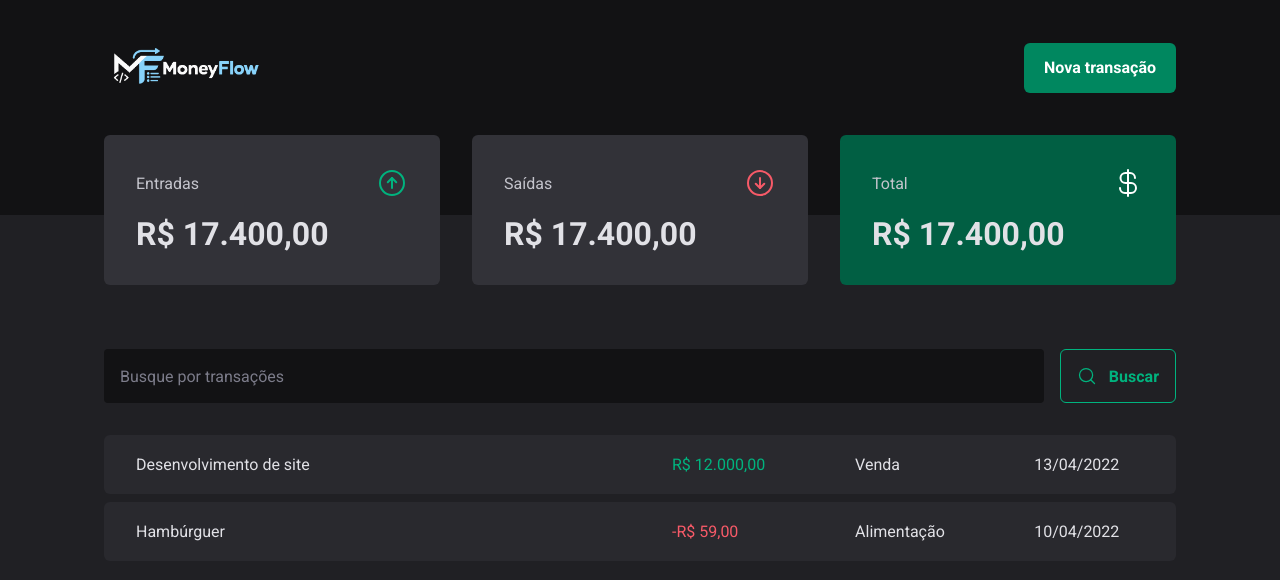
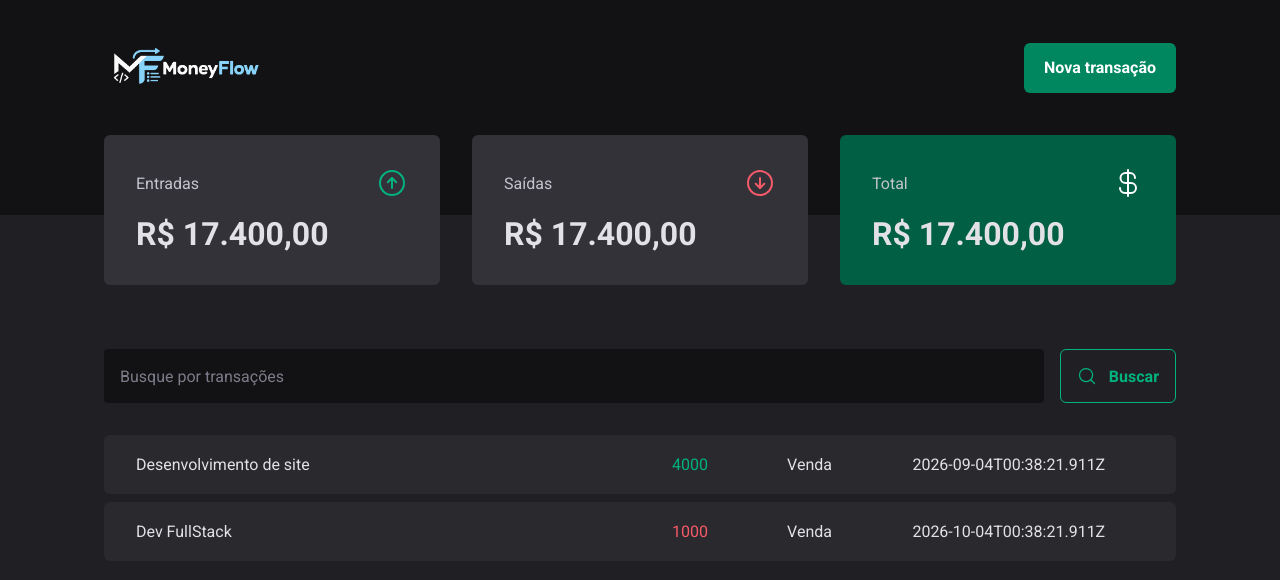
Before and after one commit to MDM04/MoneyFlow, a React (Vite) app: page / in a window 1280 px wide. Shown: the top 580 px of the page. Built offline with nearby package versions, Linux system fonts and the light colour scheme; data requests are answered from the project's data file.

Commit message:
feat: add TransactionsContext

```diff
--- a/server.json
+++ b/server.json
@@ -5,7 +5,7 @@
             "description": "Desenvolvimento de site",
             "type": "income",
             "category": "Venda",
-            "price": 14000,
+            "price": 4000,
             "createdAt": "2026-09-04T00:38:21.911Z"
         },
         {
--- a/src/App.tsx
+++ b/src/App.tsx
@@ -2,12 +2,15 @@ import { ThemeProvider } from "styled-components";
 import { defaultTheme } from "./styles/themes/default";
 import { GlobalStyle } from "./styles/global";
 import { Transactions } from "./pages/Transactions";
+import { TransactionProvider } from "./contexts/TransactionsContext";
 
 export function App() {
   return (
     <ThemeProvider theme={defaultTheme}>
       <GlobalStyle/>
-        <Transactions/>
+        <TransactionProvider>
+          <Transactions/>
+        </TransactionProvider>
     </ThemeProvider>
   )
 }
--- a/src/components/Summary.tsx
+++ b/src/components/Summary.tsx
@@ -17,7 +17,7 @@ export const SummaryContainer = styled.section`
 `;
 
 interface SummaryCardProps {
-    variant?: "green" | "red"
+    $variant?: "green" | "red"
 }
 
 export const SummaryCard = styled.div<SummaryCardProps>`
@@ -39,13 +39,13 @@ export const SummaryCard = styled.div<SummaryCardProps>`
   }
 
  ${props => {
-  if (props.variant === "green") {
+  if (props.$variant === "green") {
     return `
       background: ${props.theme["green-700"]};
     `;
   }
 
-  if (props.variant === "red") {
+  if (props.$variant === "red") {
     return `
       background: ${props.theme["red-700"]};
     `;
@@ -75,7 +75,7 @@ export function Summary() {
                 <strong>R$ 17.400,00</strong>
             </SummaryCard>
 
-            <SummaryCard variant="green">
+            <SummaryCard $variant="green">
                 <header>
                     <span>Total</span>
                     <CurrencyDollar size={32} color="#fff" />
--- /dev/null
+++ b/src/contexts/TransactionsContext.tsx
@@ -0,0 +1,41 @@
+import { createContext, useEffect, useState, type ReactNode, } from "react";
+
+interface TrasactionsProps {
+    id: number;
+    description: string;
+    type: 'income' | 'outcome';
+    price: number;
+    category: string;
+    createdAt: string;
+}
+
+interface TransactionsContextType {
+    transactions: TrasactionsProps[]
+}
+
+interface TransactionsProviderProps {
+    children: ReactNode
+}
+
+export const TransactionsContext = createContext({} as TransactionsContextType)
+
+export function TransactionProvider({ children }: TransactionsProviderProps) {
+
+    const [transactions, setTransactions] = useState<TrasactionsProps[]>([])
+        async function loadTranactions() {
+            const response = await fetch('http://localhost:3000/transactions')
+            const data = await response.json()
+
+            setTransactions(data)
+        }
+
+        useEffect(() => {
+            loadTranactions()
+        }, [])
+
+    return (
+        <TransactionsContext.Provider value={{ transactions }}>
+            {children}
+        </TransactionsContext.Provider>
+    )
+}
--- a/src/pages/Transactions.tsx
+++ b/src/pages/Transactions.tsx
@@ -2,6 +2,8 @@ import styled from "styled-components";
 import { Header } from "../components/Header";
 import { Summary } from "../components/Summary";
 import { SearchForm } from "./SearchForm";
+import { useContext} from "react";
+import { TransactionsContext } from "../contexts/TransactionsContext";
 
 const TransactionsContainer = styled.main`
   width: 100%;
@@ -33,14 +35,18 @@ const TransactionsTable = styled.table`
 `;
 
 interface PriceHighlightProps {
-    variant: "income" | "outcome";
+    $variant: "income" | "outcome";
 }
 
 const PriceHighlight = styled.span<PriceHighlightProps>`
-  color: ${props => props.variant === "income" ? props.theme["green-300"] : props.theme["red-300"]};
+  color: ${props => props.$variant === "income" ? props.theme["green-300"] : props.theme["red-300"]};
 `;
 
+
+
 export function Transactions() {
+    const {transactions} = useContext(TransactionsContext)
+
     return (
         <div>
             <Header />
@@ -49,26 +55,21 @@ export function Transactions() {
                 <SearchForm />
                 <TransactionsTable>
                     <tbody>
-                        <tr>
-                            <td width="50%">Desenvolvimento de site</td>
-                            <td>
-                                <PriceHighlight variant="income">
-                                    R$ 12.000,00
-                                </PriceHighlight>
-                            </td>
-                            <td>Venda</td>
-                            <td>13/04/2022</td>
-                        </tr>
-                        <tr>
-                            <td width="50%">Hambúrguer</td>
-                            <td>
-                                <PriceHighlight variant="outcome">
-                                    -R$ 59,00
-                                </PriceHighlight>
-                            </td>
-                            <td>Alimentação</td>
-                            <td>10/04/2022</td>
-                        </tr>
+                        {transactions.map(transaction => {
+                            return (
+                                <tr key={transaction.id}>
+                                    <td width="50%">{transaction.description}</td>
+                                    <td>
+                                        <PriceHighlight $variant={transaction.type}>
+                                            {transaction.price}
+                                        </PriceHighlight>
+                                    </td>
+                                    <td>{transaction.category}</td>
+                                    <td>{transaction.createdAt}</td>
+                                </tr>
+                            )
+                        })}
+
                     </tbody>
                 </TransactionsTable>
             </TransactionsContainer>
```
